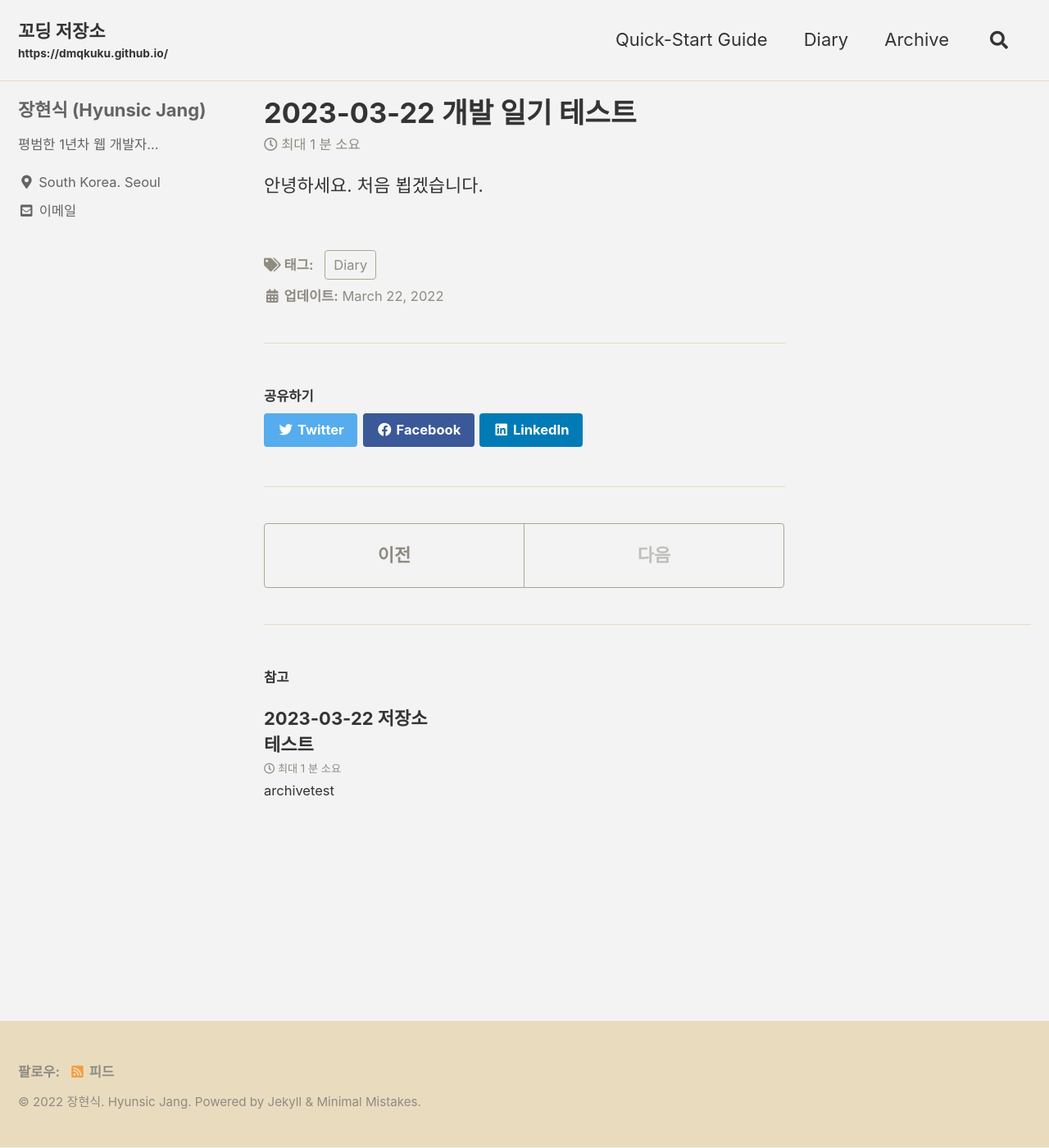
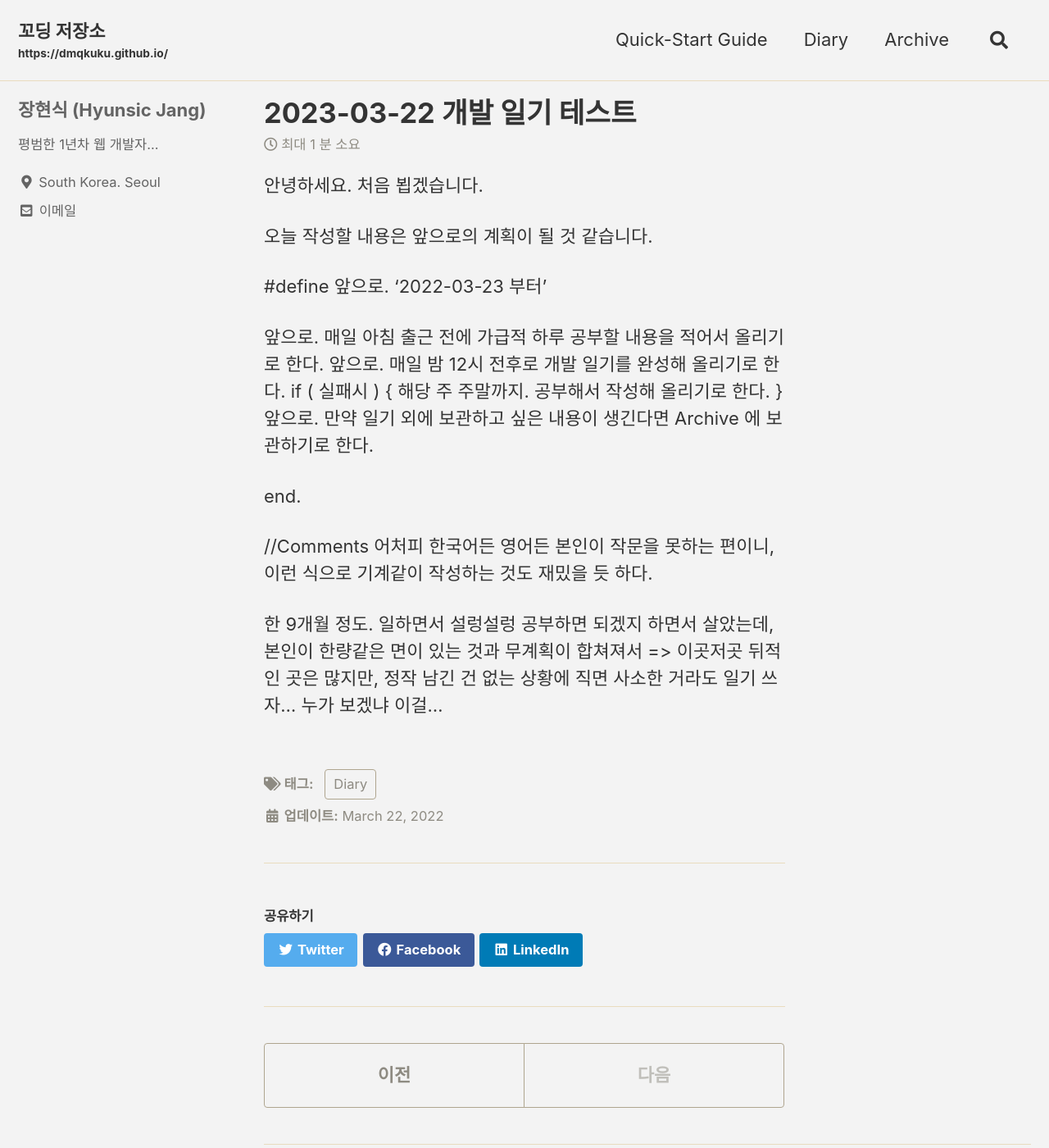
Before and after one commit to dmqkuku/jhsPage, a Jekyll site: the page built from _posts/2022-03-22-test.markdown, in a window 1280 px wide and 1400 px high. Shown: the whole window at 82% size. Built offline with Jekyll 4.4.1, drawn with Linux system fonts in a browser that asks for light colours; cached includes are drawn as plain includes; comment, search, counter and statistics services are not loaded.

Commit message:
첫 일기

```diff
--- a/_posts/2022-03-22-test.markdown
+++ b/_posts/2022-03-22-test.markdown
@@ -7,3 +7,23 @@ excerpt: "diarytest"
 ---
 
 안녕하세요. 처음 뵙겠습니다.
+
+오늘 작성할 내용은 앞으로의 계획이 될 것 같습니다.
+
+#define 앞으로. '2022-03-23 부터'
+
+앞으로. 매일 아침 출근 전에 가급적 하루 공부할 내용을 적어서 올리기로 한다.
+앞으로. 매일 밤 12시 전후로 개발 일기를 완성해 올리기로 한다.
+if ( 실패시 ) {
+    해당 주 주말까지. 공부해서 작성해 올리기로 한다.
+}
+앞으로. 만약 일기 외에 보관하고 싶은 내용이 생긴다면 Archive 에 보관하기로 한다.
+
+end.
+
+//Comments
+어처피 한국어든 영어든 본인이 작문을 못하는 편이니, 이런 식으로 기계같이 작성하는 것도 재밌을 듯 하다.
+
+한 9개월 정도. 일하면서 설렁설렁 공부하면 되겠지 하면서 살았는데, 본인이 한량같은 면이 있는 것과 무계획이 합쳐져서 => 이곳저곳 뒤적인 곳은 많지만, 정작 남긴 건 없는 상황에 직면
+사소한 거라도 일기 쓰자...
+누가 보겠냐 이걸...
```
